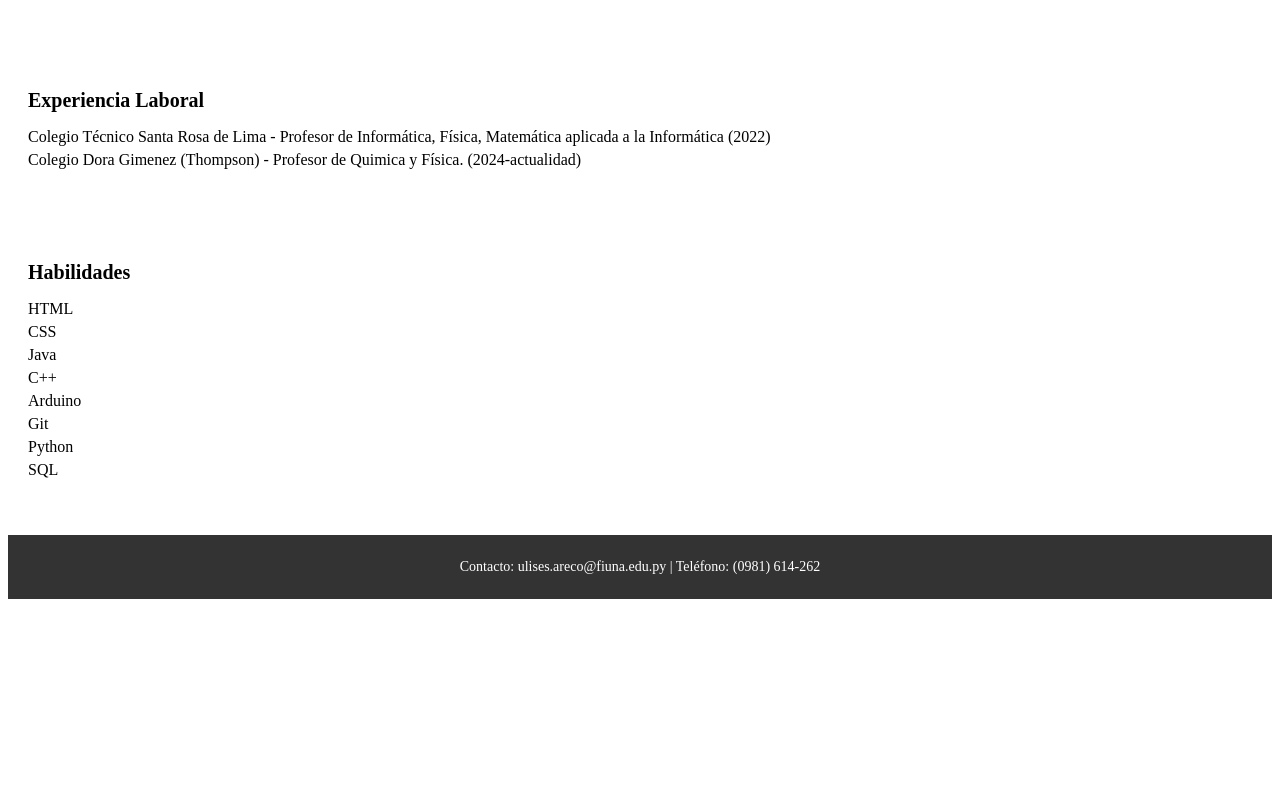
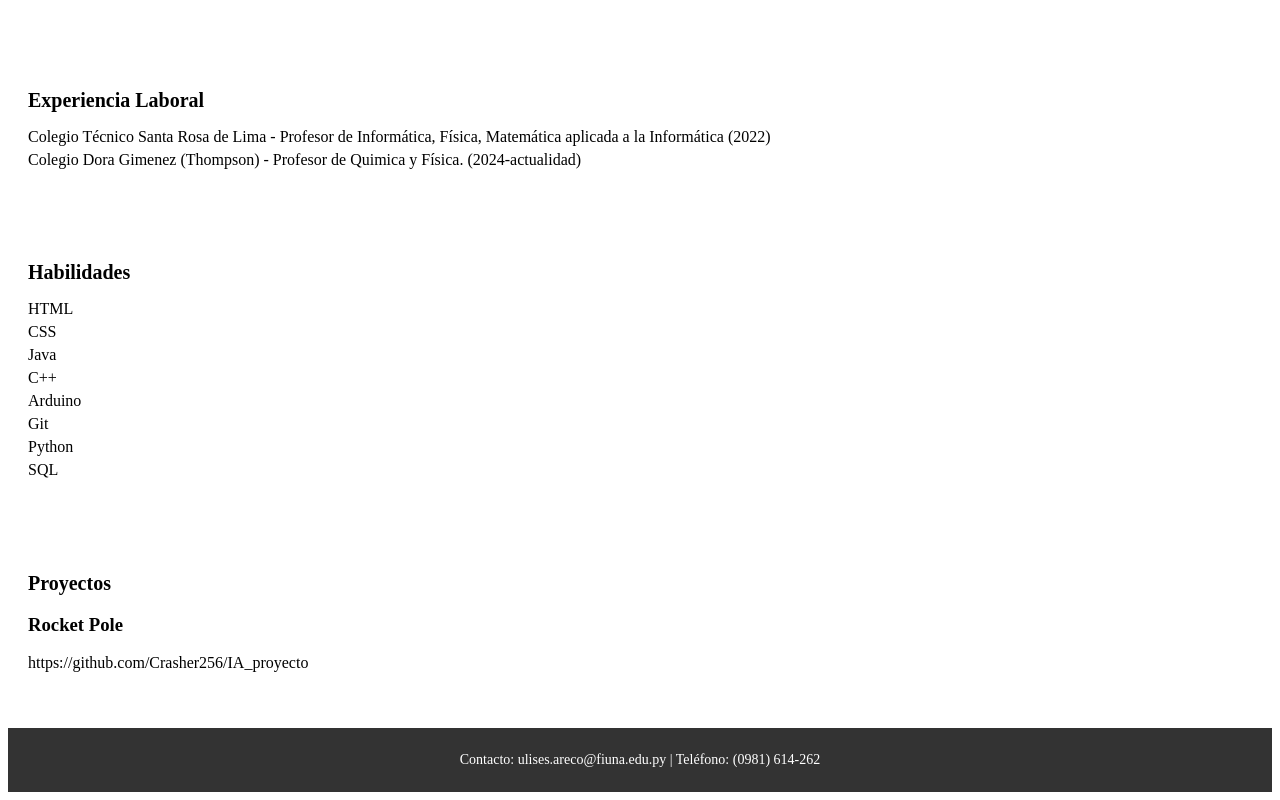
Before and after one commit to Crasher256/resume, a plain HTML site: page index.html in a window 1280 px wide. Shown: the part 388-1188 px from the top of the page. Before the commit the page ends 995 px from the top, so only its background shows below. Drawn offline with Linux system fonts and the light colour scheme.

Commit message:
Update index.html

```diff
--- a/index.html
+++ b/index.html
@@ -81,6 +81,20 @@
 </ul>
 
 </section>
+<section id="Proyecto_Final">
+
+<h2>Proyectos</h2>
+<h3>Rocket Pole</h3>
+
+<ul>
+
+<li>https://github.com/Crasher256/IA_proyecto</li>
+
+</ul>
+
+</section>
+
+
 
 <footer>
 
```
